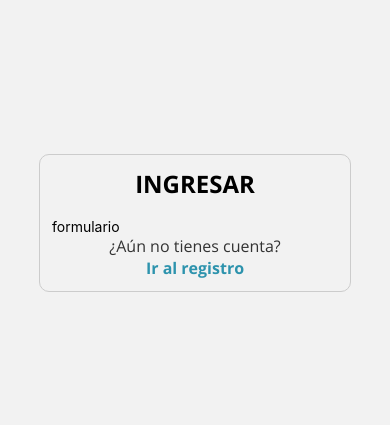
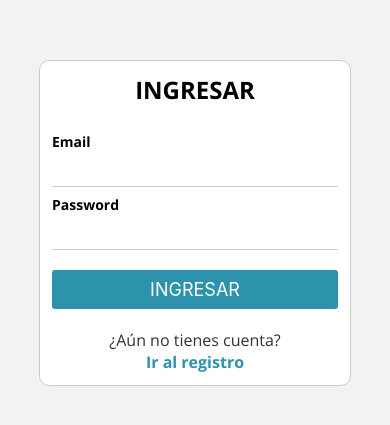
Before and after one commit to andrearosr/coder-apptienda, a React Native app: screen /Login in a window 390 px wide. Shown: the part 199-624 px from the top of the page. Built offline with nearby package versions, Linux system fonts and the light colour scheme.

Commit message:
Add login screen

```diff
--- a/components/AuthScreenWrapper.js
+++ b/components/AuthScreenWrapper.js
@@ -44,6 +44,7 @@ const styles = StyleSheet.create({
     borderColor: '#ccc',
     borderWidth: 1,
     borderRadius: 10,
+    backgroundColor: 'white',
   },
   prompt: {
     alignItems: 'center',
--- a/constants/database.js
+++ b/constants/database.js
@@ -1,2 +1,3 @@
 export const URL_API = 'https://app-panaderia-13d59-default-rtdb.firebaseio.com/';
 export const URL_AUTH_API = 'https://identitytoolkit.googleapis.com/v1/accounts:signUp?key=AIzaSyDWyS9EDr-CY1plArLnoLOPG9DXLqqhCp8';
+export const URL_LOGIN_API = 'https://identitytoolkit.googleapis.com/v1/accounts:signInWithPassword?key=AIzaSyDWyS9EDr-CY1plArLnoLOPG9DXLqqhCp8';
--- a/screens/user/LoginScreen.js
+++ b/screens/user/LoginScreen.js
@@ -1,8 +1,48 @@
-import React from 'react';
-import { StyleSheet, Text } from 'react-native';
+import React, { useCallback, useReducer } from 'react';
+import { Alert, StyleSheet } from 'react-native';
+import { Button } from 'react-native-elements';
+import { useDispatch } from 'react-redux';
 import AuthScreenWrapper from '../../components/AuthScreenWrapper';
+import { COLORS } from '../../constants/colors';
+import { login } from '../../store/actions/auth.action';
+import Input from '../../components/Input';
+import { formReducer, FORM_INPUT_UPDATE } from './formReducer';
 
 const LoginScreen = () => {
+  const dispatch = useDispatch();
+  const [formState, formDispatch] = useReducer(formReducer, {
+    inputValues: {
+      email: '',
+      password: '',
+    },
+    inputValidities: {
+      email: false,
+      password: false,
+    },
+    formIsValid: false,
+  });
+
+  const handleLogIn = () => {
+    if (formState.formIsValid) {
+      dispatch(login(formState.inputValues.email, formState.inputValues.password));
+    } else {
+      Alert.alert(
+        'Formulario inválido',
+        'Ingresa email y usuario válido',
+        [{ text: 'Ok' }]
+      );
+    }
+  }
+
+  const onInputChangeHandler = useCallback((inputIdentifier, inputValue, inputValidity) => {
+    formDispatch({
+      type: FORM_INPUT_UPDATE,
+      value: inputValue,
+      isValid: inputValidity,
+      input: inputIdentifier,
+    });
+  }, [formDispatch]);
+
   return (
     <AuthScreenWrapper
       title="INGRESAR"
@@ -10,11 +50,39 @@ const LoginScreen = () => {
       buttonText="Ir al registro"
       buttonPath="Register"
     >
-      <Text>formulario</Text>
+      <Input
+        id="email"
+        label="Email"
+        keyboardType="email-address"
+        autoCapitalize="none"
+        errorText="Por favor ingresa un email válido"
+        required
+        email
+        onInputChange={onInputChangeHandler}
+      />
+      <Input
+        id="password"
+        label="Password"
+        secureTextEntry
+        autoCapitalize="none"
+        errorText="Ingrese contraseña"
+        required
+        onInputChange={onInputChangeHandler}
+      />
+      <Button
+        title="INGRESAR"
+        onPress={handleLogIn}
+        buttonStyle={styles.button}
+      />
     </AuthScreenWrapper>
   );
 }
 
-const styles = StyleSheet.create({});
+const styles = StyleSheet.create({
+  button: {
+    backgroundColor: COLORS.primary,
+    marginVertical: 20,
+  },
+});
 
 export default LoginScreen;
--- a/screens/user/RegisterScreen.js
+++ b/screens/user/RegisterScreen.js
@@ -6,34 +6,7 @@ import AuthScreenWrapper from '../../components/AuthScreenWrapper';
 import { COLORS } from '../../constants/colors';
 import { signup } from '../../store/actions/auth.action';
 import Input from '../../components/Input';
-
-const FORM_INPUT_UPDATE = 'FORM_INPUT_UPDATE';
-
-const formReducer = (state, action) => {
-  if (action.type === FORM_INPUT_UPDATE) {
-    const inputValues = {
-      ...state.inputValues,
-      [action.input]: action.value,
-    }
-    const inputValidities = {
-      ...state.inputValidities,
-      [action.input]: action.isValid,
-    }
-    let formIsValid = true;
-
-    for (const key in inputValidities) {
-      formIsValid = formIsValid && inputValidities[key];
-    }
-
-    return {
-      formIsValid,
-      inputValues,
-      inputValidities,
-    }
-  }
-
-  return state;
-};
+import { formReducer, FORM_INPUT_UPDATE } from './formReducer';
 
 const RegisterScreen = () => {
   const dispatch = useDispatch();
--- /dev/null
+++ b/screens/user/formReducer.js
@@ -0,0 +1,27 @@
+export const FORM_INPUT_UPDATE = 'FORM_INPUT_UPDATE';
+
+export const formReducer = (state, action) => {
+  if (action.type === FORM_INPUT_UPDATE) {
+    const inputValues = {
+      ...state.inputValues,
+      [action.input]: action.value,
+    }
+    const inputValidities = {
+      ...state.inputValidities,
+      [action.input]: action.isValid,
+    }
+    let formIsValid = true;
+
+    for (const key in inputValidities) {
+      formIsValid = formIsValid && inputValidities[key];
+    }
+
+    return {
+      formIsValid,
+      inputValues,
+      inputValidities,
+    }
+  }
+
+  return state;
+};
--- a/store/actions/auth.action.js
+++ b/store/actions/auth.action.js
@@ -1,6 +1,7 @@
-import { URL_AUTH_API } from '../../constants/database';
+import { URL_AUTH_API, URL_LOGIN_API } from '../../constants/database';
 
 export const SIGNUP = 'SIGNUP';
+export const LOGIN = 'LOGIN';
 
 export const signup = (email, password) => {
   return async dispatch => {
@@ -16,6 +17,16 @@ export const signup = (email, password) => {
       }),
     });
 
+    if (!response.ok) {
+      const errorResponse = await response.json();
+      const errorID = errorResponse.error.message;
+
+      let message = 'No se ha podido registrar';
+      if (errorID === 'EMAIL_EXISTS') message = 'Este email ya está registrado';
+
+      throw new error(message);
+    }
+
     const data = await response.json();
 
     dispatch({
@@ -25,3 +36,37 @@ export const signup = (email, password) => {
     });
   }
 }
+
+export const login = (email, password) => {
+  return async dispatch => {
+    const response = await fetch(URL_LOGIN_API, {
+      method: 'POST',
+      header: {
+        'Content-Type': 'application/json',
+      },
+      body: JSON.stringify({
+        email,
+        password,
+        returnSecureToken: true,
+      }),
+    });
+
+    if (!response.ok) {
+      const errorResponse = await response.json();
+      const errorID = errorResponse.error.message;
+
+      let message = 'No se ha podido ingresar';
+      if (errorID === 'EMAIL_NOT_FOUND') message = 'Este email no se encuentra registrado';
+
+      throw new error(message);
+    }
+
+    const data = await response.json();
+
+    dispatch({
+      type: LOGIN,
+      token: data.idToken,
+      userId: data.localId,
+    });
+  }
+}
--- a/store/reducers/auth.reducer.js
+++ b/store/reducers/auth.reducer.js
@@ -1,4 +1,4 @@
-import { SIGNUP } from '../actions/auth.action';
+import { SIGNUP, LOGIN } from '../actions/auth.action';
 
 const INITIAL_STATE = {
   token: null,
@@ -13,6 +13,12 @@ const AuthReducer = (state = INITIAL_STATE, action) => {
         token: action.token,
         userId: action.userId,
       };
+    case LOGIN:
+      return {
+        ...state,
+        token: action.token,
+        userId: action.userId,
+      };
     default:
       return state;
   }
```
